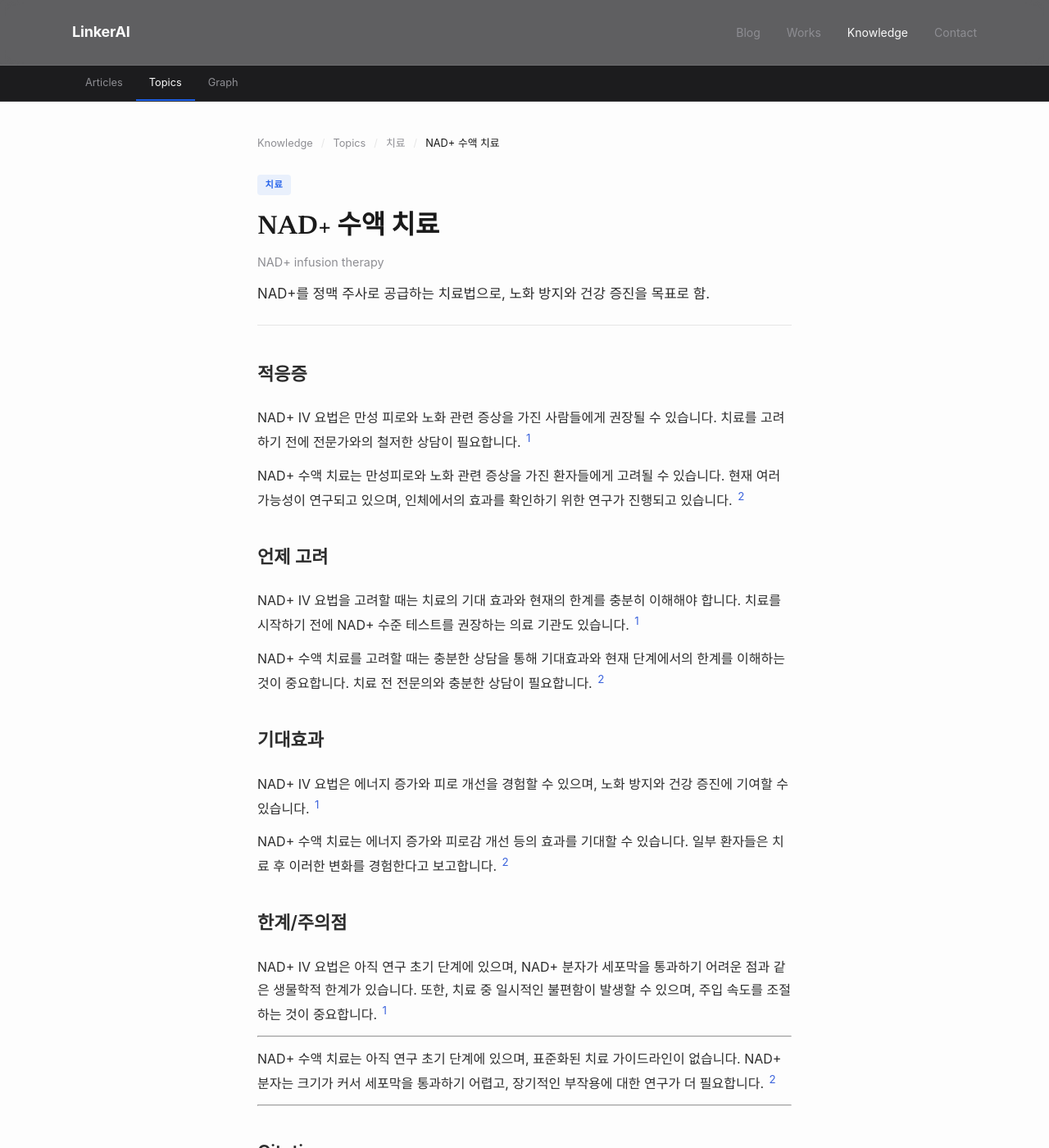
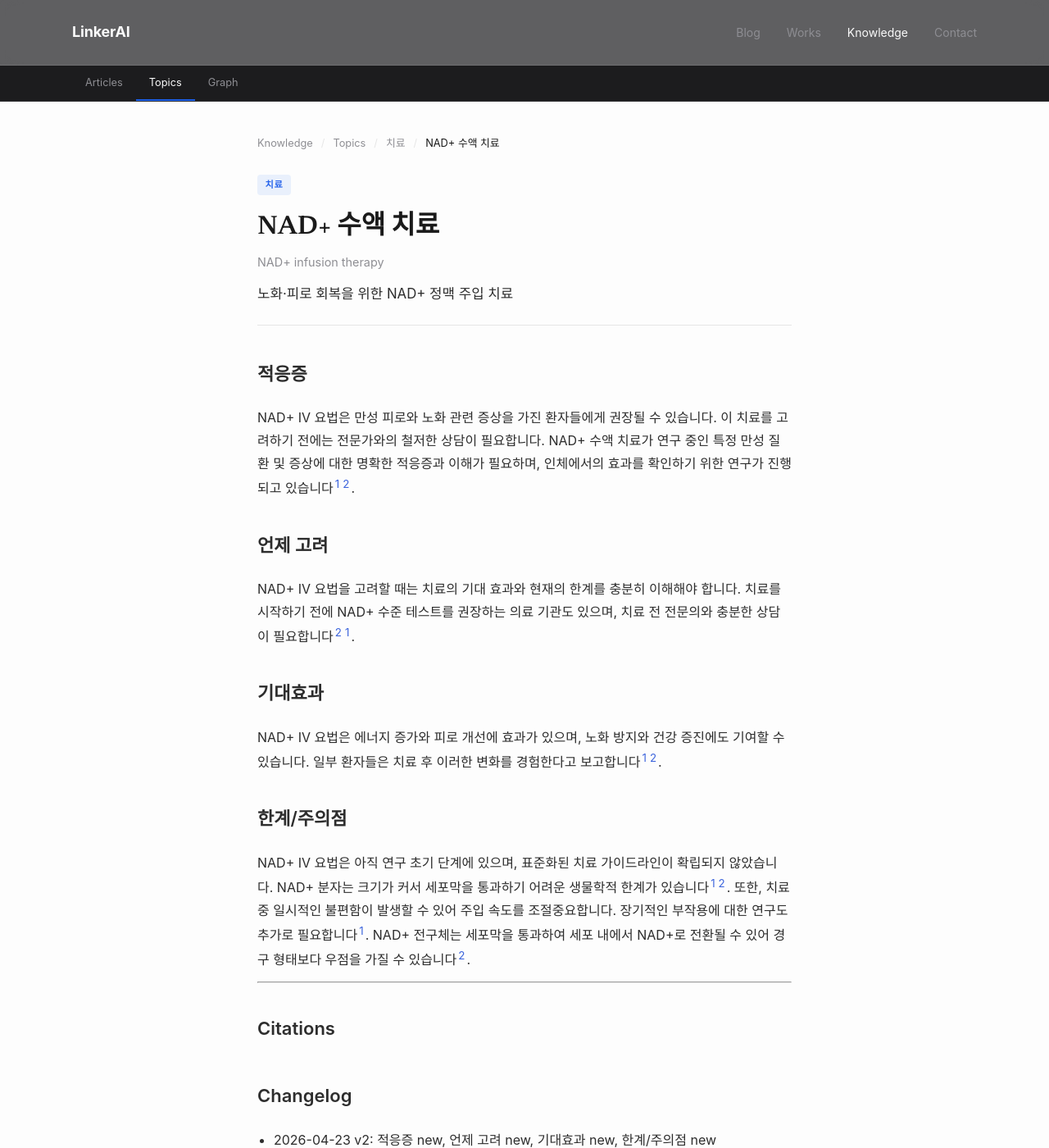
Before and after one commit to feelharmony/linkare-medical-knowledge, a Jekyll site: the page built from treatments/nad-infusion-therapy.md, in a window 1280 px wide and 1400 px high. Shown: the whole window at 82% size. Built offline with Jekyll 4.4.1, drawn with Linux system fonts in a browser that asks for light colours; some web fonts are replaced; some of the changed text lies outside the part shown.

Commit message:
auto-sync entity: NAD+ 수액 치료 (nad-infusion-therapy) — finalize

```diff
--- a/treatments/nad-infusion-therapy.md
+++ b/treatments/nad-infusion-therapy.md
@@ -4,33 +4,23 @@ entity_id: nad-infusion-therapy
 entity_type: treatment
 permalink: /treatments/nad-infusion-therapy/
 title: NAD+ 수액 치료
-description: 'NAD+를 정맥 주사로 공급하는 치료법으로, 노화 방지와 건강 증진을 목표로 함.'
+description: 노화·피로 회복을 위한 NAD+ 정맥 주입 치료
 title_en: NAD+ infusion therapy
-last_reviewed: '2026-04-23'
+last_reviewed: '2026-04-25'
 source_count: 1
-version: 3
+version: 4
 ---
 ## 적응증
-NAD+ IV 요법은 만성 피로와 노화 관련 증상을 가진 사람들에게 권장될 수 있습니다. 치료를 고려하기 전에 전문가와의 철저한 상담이 필요합니다. [^1]
-
-NAD+ 수액 치료는 만성피로와 노화 관련 증상을 가진 환자들에게 고려될 수 있습니다. 현재 여러 가능성이 연구되고 있으며, 인체에서의 효과를 확인하기 위한 연구가 진행되고 있습니다. [^2]
+NAD+ IV 요법은 만성 피로와 노화 관련 증상을 가진 환자들에게 권장될 수 있습니다. 이 치료를 고려하기 전에는 전문가와의 철저한 상담이 필요합니다. NAD+ 수액 치료가 연구 중인 특정 만성 질환 및 증상에 대한 명확한 적응증과 이해가 필요하며, 인체에서의 효과를 확인하기 위한 연구가 진행되고 있습니다[^2][^1].
 
 ## 언제 고려
-NAD+ IV 요법을 고려할 때는 치료의 기대 효과와 현재의 한계를 충분히 이해해야 합니다. 치료를 시작하기 전에 NAD+ 수준 테스트를 권장하는 의료 기관도 있습니다. [^1]
-
-NAD+ 수액 치료를 고려할 때는 충분한 상담을 통해 기대효과와 현재 단계에서의 한계를 이해하는 것이 중요합니다. 치료 전 전문의와 충분한 상담이 필요합니다. [^2]
+NAD+ IV 요법을 고려할 때는 치료의 기대 효과와 현재의 한계를 충분히 이해해야 합니다. 치료를 시작하기 전에 NAD+ 수준 테스트를 권장하는 의료 기관도 있으며, 치료 전 전문의와 충분한 상담이 필요합니다[^1][^2].
 
 ## 기대효과
-NAD+ IV 요법은 에너지 증가와 피로 개선을 경험할 수 있으며, 노화 방지와 건강 증진에 기여할 수 있습니다. [^1]
-
-NAD+ 수액 치료는 에너지 증가와 피로감 개선 등의 효과를 기대할 수 있습니다. 일부 환자들은 치료 후 이러한 변화를 경험한다고 보고합니다. [^2]
+NAD+ IV 요법은 에너지 증가와 피로 개선에 효과가 있으며, 노화 방지와 건강 증진에도 기여할 수 있습니다. 일부 환자들은 치료 후 이러한 변화를 경험한다고 보고합니다[^2][^1].
 
 ## 한계/주의점
-NAD+ IV 요법은 아직 연구 초기 단계에 있으며, NAD+ 분자가 세포막을 통과하기 어려운 점과 같은 생물학적 한계가 있습니다. 또한, 치료 중 일시적인 불편함이 발생할 수 있으며, 주입 속도를 조절하는 것이 중요합니다. [^1]
-
----
-
-NAD+ 수액 치료는 아직 연구 초기 단계에 있으며, 표준화된 치료 가이드라인이 없습니다. NAD+ 분자는 크기가 커서 세포막을 통과하기 어렵고, 장기적인 부작용에 대한 연구가 더 필요합니다. [^2]
+NAD+ IV 요법은 아직 연구 초기 단계에 있으며, 표준화된 치료 가이드라인이 확립되지 않았습니다. NAD+ 분자는 크기가 커서 세포막을 통과하기 어려운 생물학적 한계가 있습니다[^2][^1]. 또한, 치료 중 일시적인 불편함이 발생할 수 있어 주입 속도를 조절중요합니다. 장기적인 부작용에 대한 연구도 추가로 필요합니다[^2]. NAD+ 전구체는 세포막을 통과하여 세포 내에서 NAD+로 전환될 수 있어 경구 형태보다 우점을 가질 수 있습니다[^1].
 
 ---
 
```
